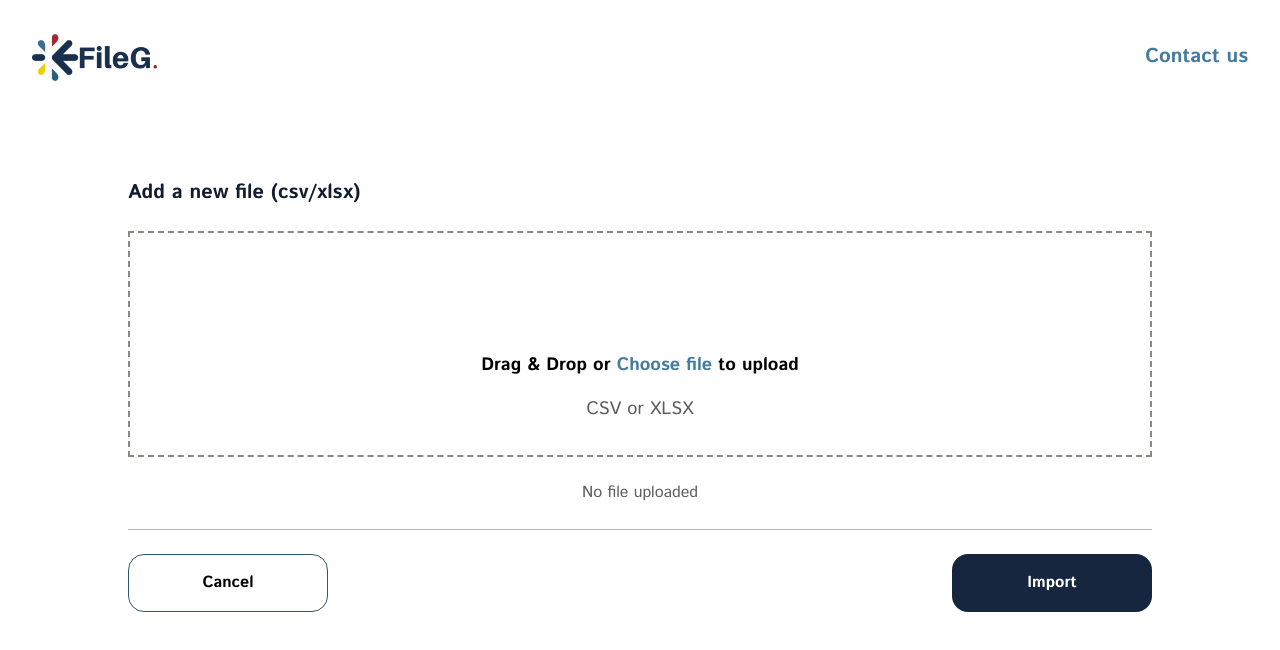
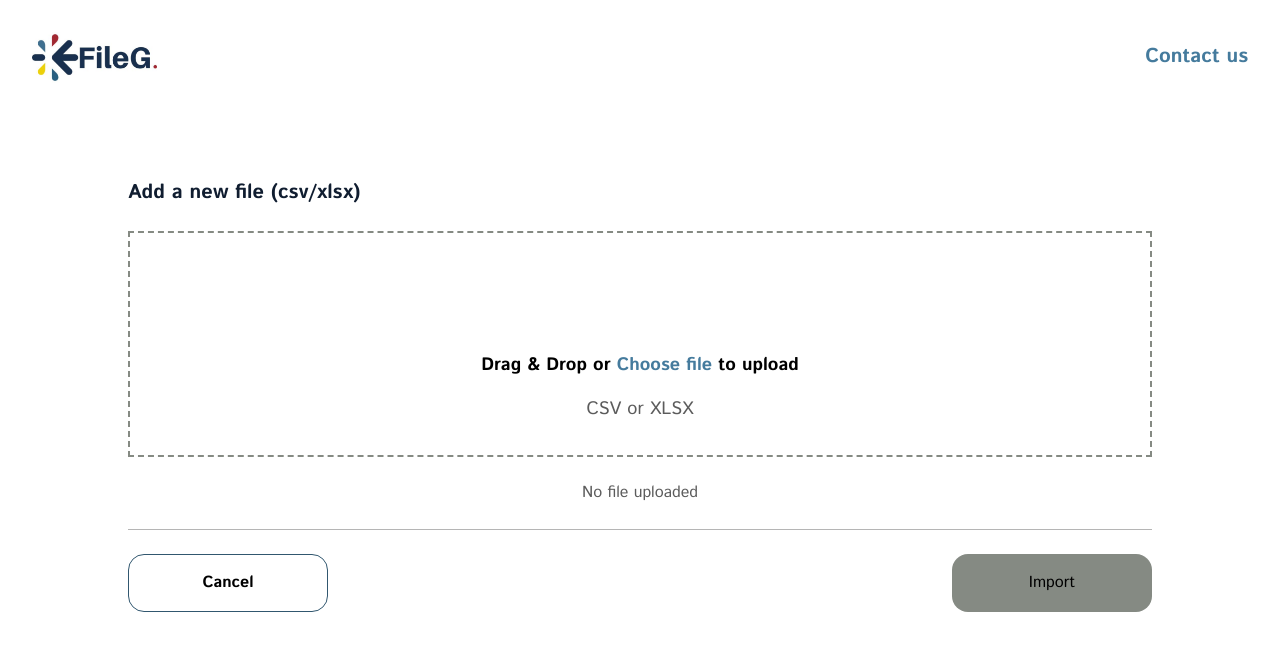
Before and after one commit to iaifrns/FileG-v2, a React (Vite) app: page / in a window 1280 px wide. Shown: the top 650 px of the page. Built offline with nearby package versions, Linux system fonts and the light colour scheme; some icons are missing.

Commit message:
changes in the code

```diff
--- a/src/components/Buttons.tsx
+++ b/src/components/Buttons.tsx
@@ -17,9 +17,11 @@ const OutlinedButton: React.FC<ButtonType> = ({ text, disable = false }) => {
 const DefaultButton: React.FC<ButtonType> = ({ text, disable = false }) => {
   return (
     <button
-      className={`w-[200px] bg-primary rounded-button text-white font-semibold ${
-        disable && "bg-bd-color hover:bg-bd-color"
-      } hover:bg-secondary`}
+      className={`w-[200px] rounded-button ${
+        disable
+          ? "bg-bd-color hover:bg-bd-color"
+          : " bg-primary text-white font-semibold hover:bg-secondary"
+      }`}
       disabled={disable}
     >
       {text}
--- a/src/pages/uploadPage/components/UploadBox.tsx
+++ b/src/pages/uploadPage/components/UploadBox.tsx
@@ -75,6 +75,7 @@ const UploadBox = () => {
         id="upload-input"
         onChange={onFileChange}
         hidden
+        multiple
       />
       <p
         className={
--- a/src/pages/uploadPage/index.tsx
+++ b/src/pages/uploadPage/index.tsx
@@ -10,6 +10,8 @@ import fileSizeInKB from "../../helper/fileSize";
 const UploadPage = () => {
   const webContext = useContext(ContextProp);
 
+  console.log(webContext.files.length < 1)
+
   return (
     <div className="w-full flex flex-col gap-16 items-center">
       <TopBar />
@@ -18,7 +20,7 @@ const UploadPage = () => {
           Add a new file (csv/xlsx)
         </p>
         <UploadBox />
-        <div className="flex flex-col w-full">
+        <div className="flex flex-col w-full max-h-[250px] overflow-y-auto">
           {webContext.files.length > 0 ? (
             <div>
               {webContext.files.map((file, index) => (
@@ -37,7 +39,7 @@ const UploadPage = () => {
         <Divider />
         <div className="flex justify-between w-full">
           <OutlinedButton text="Cancel" />
-          <DefaultButton text="Import" disable={true} />
+          <DefaultButton text="Import" disable={webContext.files.length<1}/>
         </div>
       </div>
     </div>
```
